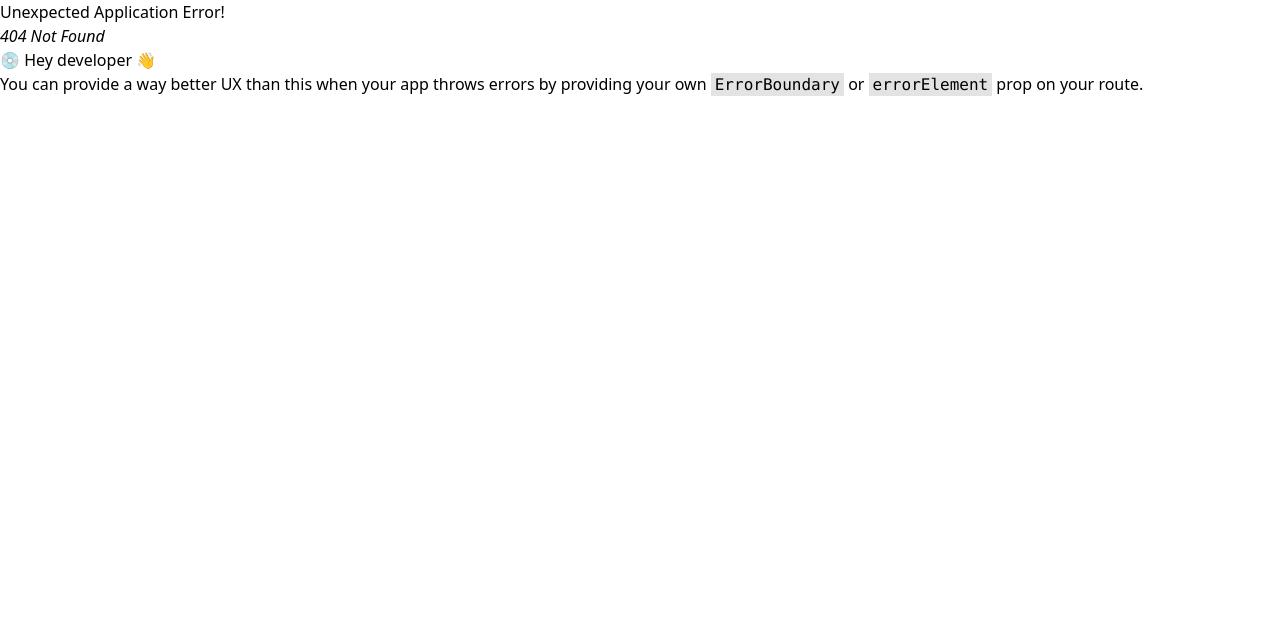
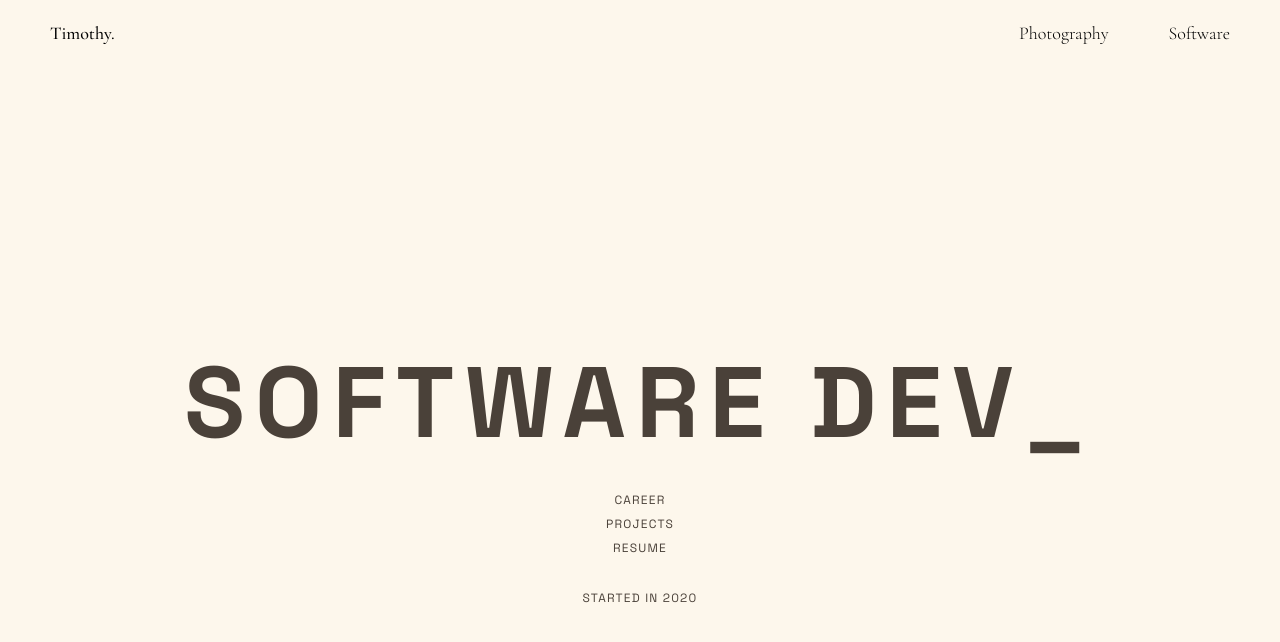
Before and after one commit to TimothySFang/Timfolio, a React (Vite) app in the folder timfolio/: page /Timfolio/software in a window 1280 px wide. Before the commit this address had no page. Shown: the top 642 px of the page. Built offline with nearby package versions, Linux system fonts and the light colour scheme.

Commit message:
Setup for GitHub Pages deployment

```diff
--- a/timfolio/package.json
+++ b/timfolio/package.json
@@ -10,7 +10,7 @@
     "lint": "eslint .",
     "preview": "vite preview",
     "predeploy": "npm run build",
-    "deploy": "gh-pages -d build"
+    "deploy": "gh-pages -d dist"
   },
   "dependencies": {
     "@react-spring/parallax": "^9.7.5",
--- a/timfolio/src/components/common/Header/Header.jsx
+++ b/timfolio/src/components/common/Header/Header.jsx
@@ -1,30 +1,31 @@
 import React from 'react';
 import styles from "./Header.module.css";
+import { Link } from 'react-router-dom';
 
 const Header = ({ isPhotographyPage = false }) => {
   return (
     <nav className={`${styles.header} ${isPhotographyPage ? 'bg-black/20 backdrop-blur-sm' : 'bg-[#FDF7EC]'}`}>
       <div style={{ textAlign: 'left' }}>
-        <a
+        <Link
           className={`${styles.title} ${isPhotographyPage ? 'text-white' : 'text-black'}`}
-          href="/"
+          to="/"
         >
           Timothy.
-        </a>
+        </Link>
       </div>
       <div className={styles.buttonContainer} style={{ textAlign: 'right' }}>
-        <a
+        <Link
           className={`${styles.button} ${isPhotographyPage ? 'text-white' : 'text-black'}`}
-          href="/photography"
+          to="/photography"
         >
           Photography
-        </a>
-        <a
+        </Link>
+        <Link
           className={`${styles.button} ${isPhotographyPage ? 'text-white' : 'text-black'}`}
-          href="/software"
+          to="/software"
         >
           Software
-        </a>
+        </Link>
       </div>
     </nav>
   );
--- a/timfolio/src/routes/AppRoutes.jsx
+++ b/timfolio/src/routes/AppRoutes.jsx
@@ -16,6 +16,8 @@ const router = createBrowserRouter([
         path:"/",
         element:<HomePage />
     }
-]);
+], {
+    basename: '/Timfolio',
+});
 
 export default router;
--- a/timfolio/vite.config.js
+++ b/timfolio/vite.config.js
@@ -10,4 +10,5 @@ export default defineConfig({
       { find: '@', replacement: path.resolve(__dirname, 'src') },
     ],
   })],
+  base: '/Timfolio/',
 })
```
